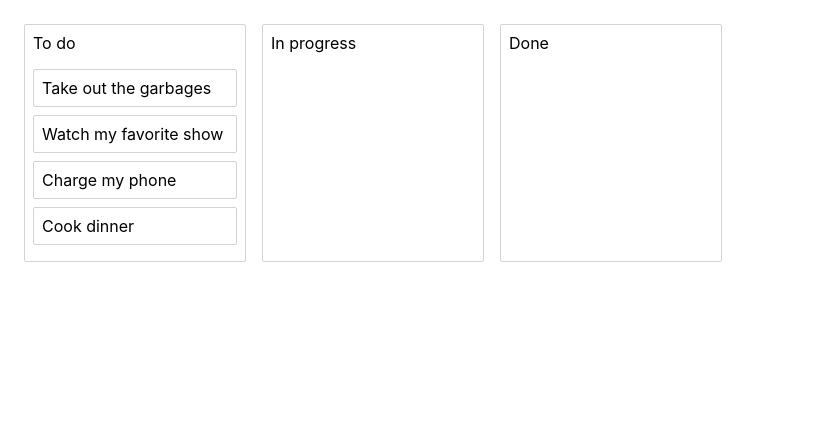
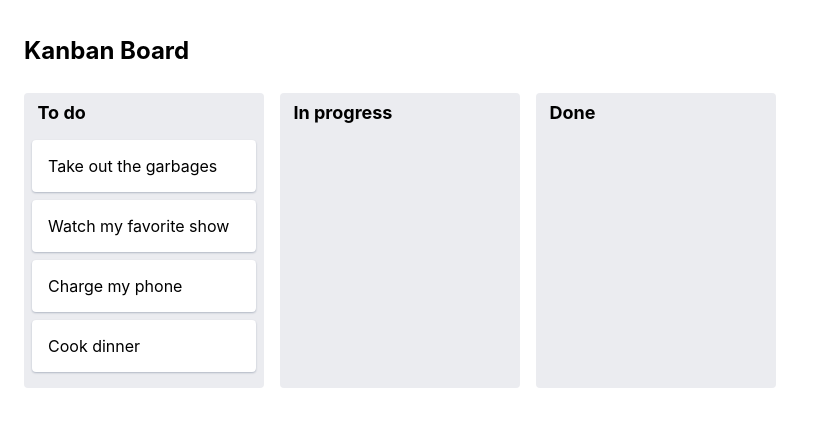
Before and after one commit to abbylow/kanban-board, a React (Create React App) app: page / in a window 1280 px wide. Shown: the top 426 px of the page, without its empty margins (0-815 px from the left). Built offline with nearby package versions, Linux system fonts and the light colour scheme.

Commit message:
adjust the style

```diff
--- a/src/App.js
+++ b/src/App.js
@@ -8,8 +8,11 @@ const useStyles = makeStyles({
     flex: 1,
     padding: '1em',
   },
+  title: {
+    margin: '0 0.5em',
+  },
   lists: {
-    display: 'flex'
+    display: 'flex',
   }
 });
 
@@ -101,6 +104,9 @@ function App() {
 
   return (
     <div className={classes.root}>
+      <div className={classes.title}>
+        <h2>Kanban Board</h2>
+      </div>
       <DragDropContext
         onDragEnd={onDragEnd}
       >
--- a/src/Card.js
+++ b/src/Card.js
@@ -4,11 +4,11 @@ import { Draggable } from 'react-beautiful-dnd';
 
 const useStyles = makeStyles({
   card: {
-    marginBottom: '8px',
-    padding: '8px',
-    border: '1px solid lightgrey',
-    borderRadius: '2px',
+    marginBottom: '0.5em',
+    padding: '1em',
+    borderRadius: '0.25em',
     backgroundColor: 'white',
+    boxShadow: 'rgba(9, 30, 66, 0.25) 0px 1px 2px 0px',
   }
 });
 
--- a/src/Column.js
+++ b/src/Column.js
@@ -5,19 +5,20 @@ import CardContainer from './CardContainer';
 
 const useStyles = makeStyles({
   container: {
-    margin: '8px',
-    border: '1px solid lightgrey',
-    borderRadius: '2px',
-    width: '220px',
-    backgroundColor: 'white',
+    margin: '0.5em',
+    backgroundColor: '#ebecf0',
+    borderRadius: '0.25em',
+    width: '15em',
     display: 'flex',
-    flexDirection: 'column'
+    flexDirection: 'column',
   },
   title: {
-    padding: '8px',
+    padding: '0.5em 0.75em',
+    fontWeight: 'bolder',
+    fontSize: 'large'
   },
   taskList: {
-    padding: '8px',
+    padding: '0.5em',
     transition: 'background-color 0.2s ease',
     flexGrow: 1,
     minHeight: '100px'
```
